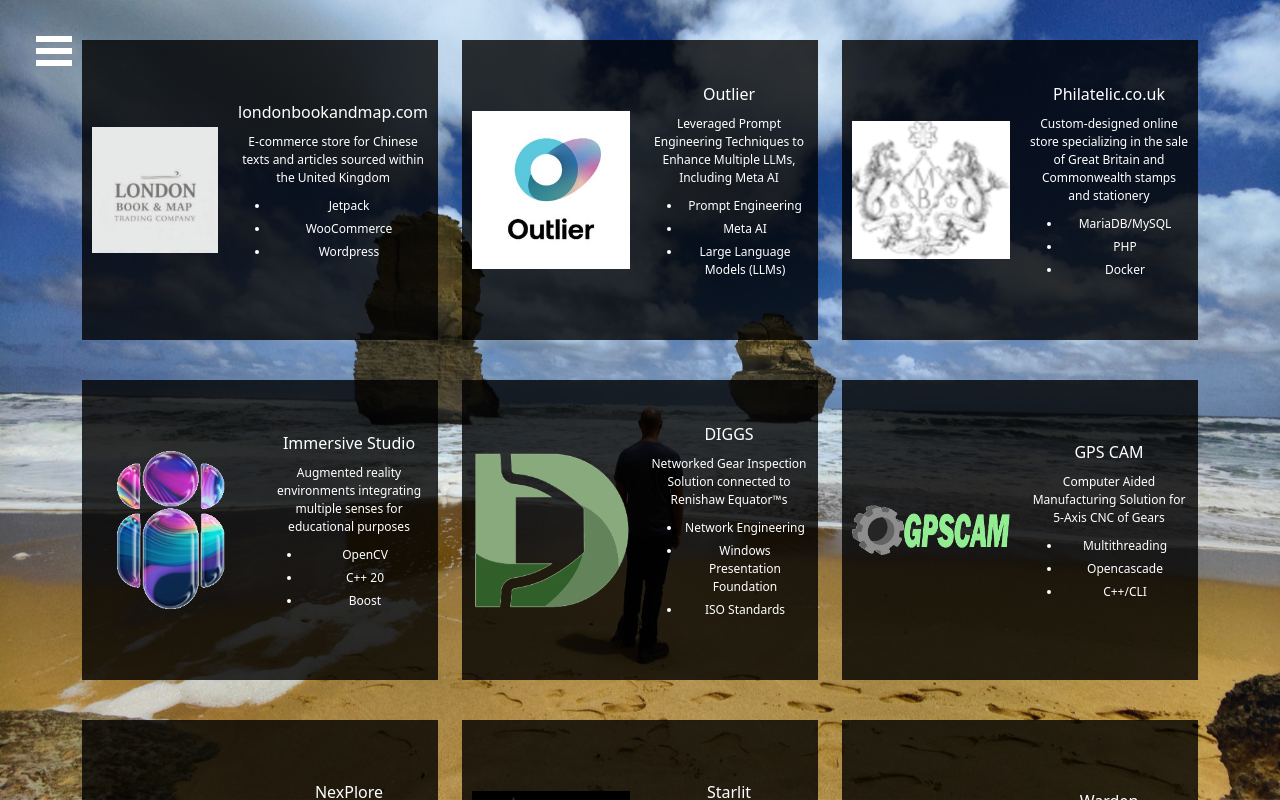
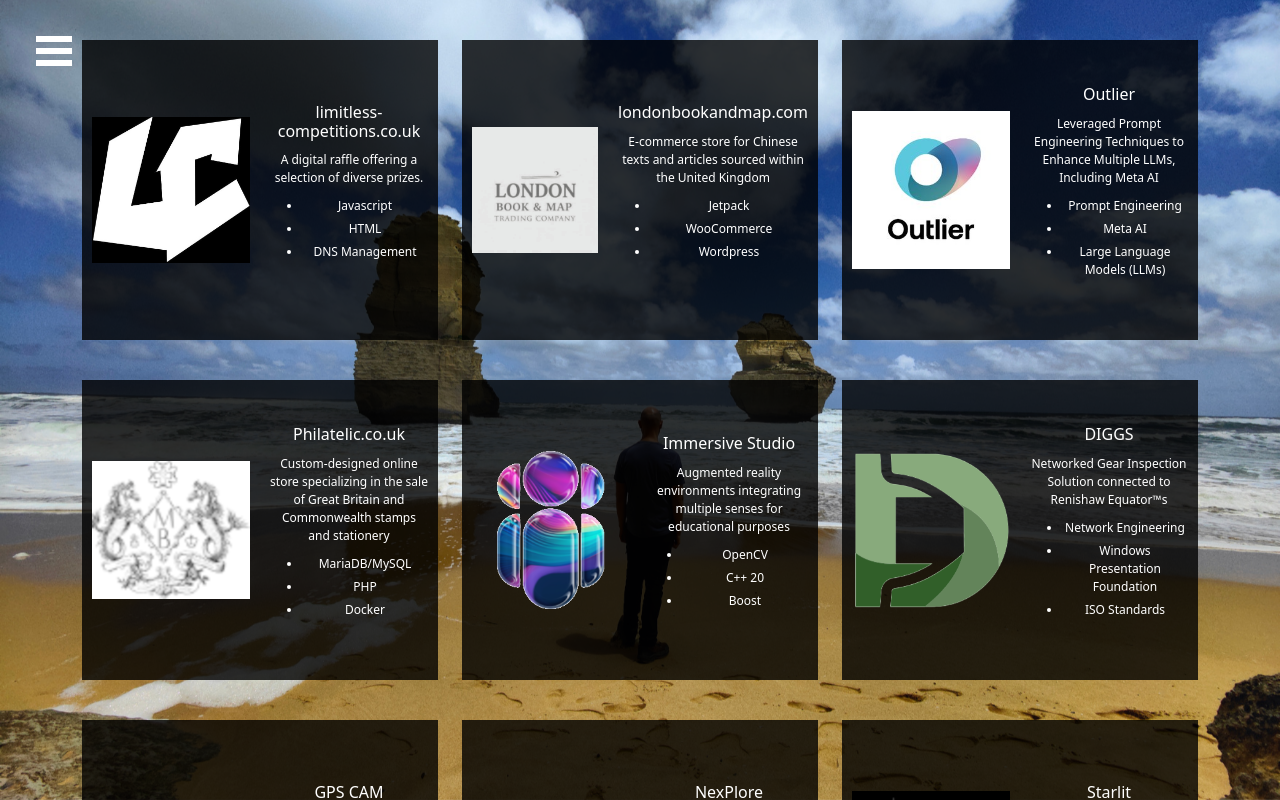
Before and after one commit to Holgenberg/holgate-automation-limited, a React (Create React App) app: page /portfolio in a window 1280 px wide. Built offline with nearby package versions, Linux system fonts and the light colour scheme.

Commit message:
Added Limitless Competitions Case Study

```diff
--- a/src/components/CaseStudyCollection.js
+++ b/src/components/CaseStudyCollection.js
@@ -9,6 +9,7 @@
 import PhilatelicLogo from '../images/philatelic.png';
 import LondonBookAndMapLogo from '../images/london_book_and_map_logo.jpg';
 import OutlierLogo from '../images/outlier_logo.jpg';
+import LimitlessCompetitionsLogo from '../images/limitless_competitions_logo.jpg';
 
 const CaseStudyCollection = () => {
 	const [windowWidth, setWindowWidth] = useState(window.innerWidth);
@@ -37,13 +38,19 @@
 	const philatelicBulletPoints = ["MariaDB/MySQL", "PHP", "Docker"];
 	const outlierBulletPoints = ["Prompt Engineering", "Meta AI", "Large Language Models (LLMs)"]
 	const londonBookAndMapBulletPoints = ["Jetpack", "WooCommerce", "Wordpress"];
-
-	console.log(windowWidth);
+	const limitlessCompetitionsBulletPoints = ["Javascript", "HTML", "DNS Management"];
 
 	if (windowWidth > 768) {
 		return (
 			<div className="container">
 				<div className="row">
+					<div className="col-4">
+						<CaseStudy caseStudyImage={LimitlessCompetitionsLogo}
+							title="limitless-competitions.co.uk"
+							brief="A digital raffle offering a selection of diverse prizes."
+							bulletPoints={limitlessCompetitionsBulletPoints}
+						/>
+					</div>
 					<div className="col-4">
 						<CaseStudy caseStudyImage={LondonBookAndMapLogo}
 							title="londonbookandmap.com"
@@ -58,6 +65,8 @@
 							bulletPoints={outlierBulletPoints}
 						/>
 					</div>
+				</div>
+				<div className="row">
 					<div className="col-4">
 						<CaseStudy caseStudyImage={PhilatelicLogo}
 							title="Philatelic.co.uk"
@@ -65,8 +74,6 @@
 							bulletPoints={philatelicBulletPoints}
 						/>
 					</div>
-				</div>
-				<div className="row">
 					<div className="col-4">
 						<CaseStudy caseStudyImage={ImmersiveStudioLogo}
 							title="Immersive Studio"
@@ -81,14 +88,14 @@
 							bulletPoints={diggsBulletPoints}
 						/>
 					</div>
-					<div className="col-4">
+				</div>
+				<div className="row">
+				<div className="col-4">
 						<CaseStudy caseStudyImage={GPSCAMLogo}
 							title="GPS CAM"
 							brief="Computer Aided Manufacturing Solution for 5-Axis CNC of Gears"
 							bulletPoints={gpsCamBulletPoints} />
 					</div>
-				</div>
-				<div className="row">
 					<div className="col-4">
 						<CaseStudy caseStudyImage={NexGenLogo}
 							title="NexPlore"
@@ -101,6 +108,8 @@
 							brief="Endless Runner Mobile Game for Google Play Store"
 							bulletPoints={starlitBulletPoints} />
 					</div>
+				</div>
+				<div className="row">
 					<div className="col-4">
 						<CaseStudy caseStudyImage={WardenLogo}
 							title="Warden"
@@ -115,6 +124,10 @@
 	else {
 		return (
 			<div>
+				<CaseStudy caseStudyImage={LimitlessCompetitionsLogo}
+					title="limitless-competitions.co.uk"
+					brief="A digital raffle offering a selection of diverse prizes."
+					bulletPoints={limitlessCompetitionsBulletPoints} />
 				<CaseStudy caseStudyImage={LondonBookAndMapLogo}
 					title="londonbookandmap.com"
 					brief="E-commerce store for Chinese texts and articles sourced within the United Kingdom."
```
Also changed, not shown: src/images/limitless_competitions_logo.jpg (added).
